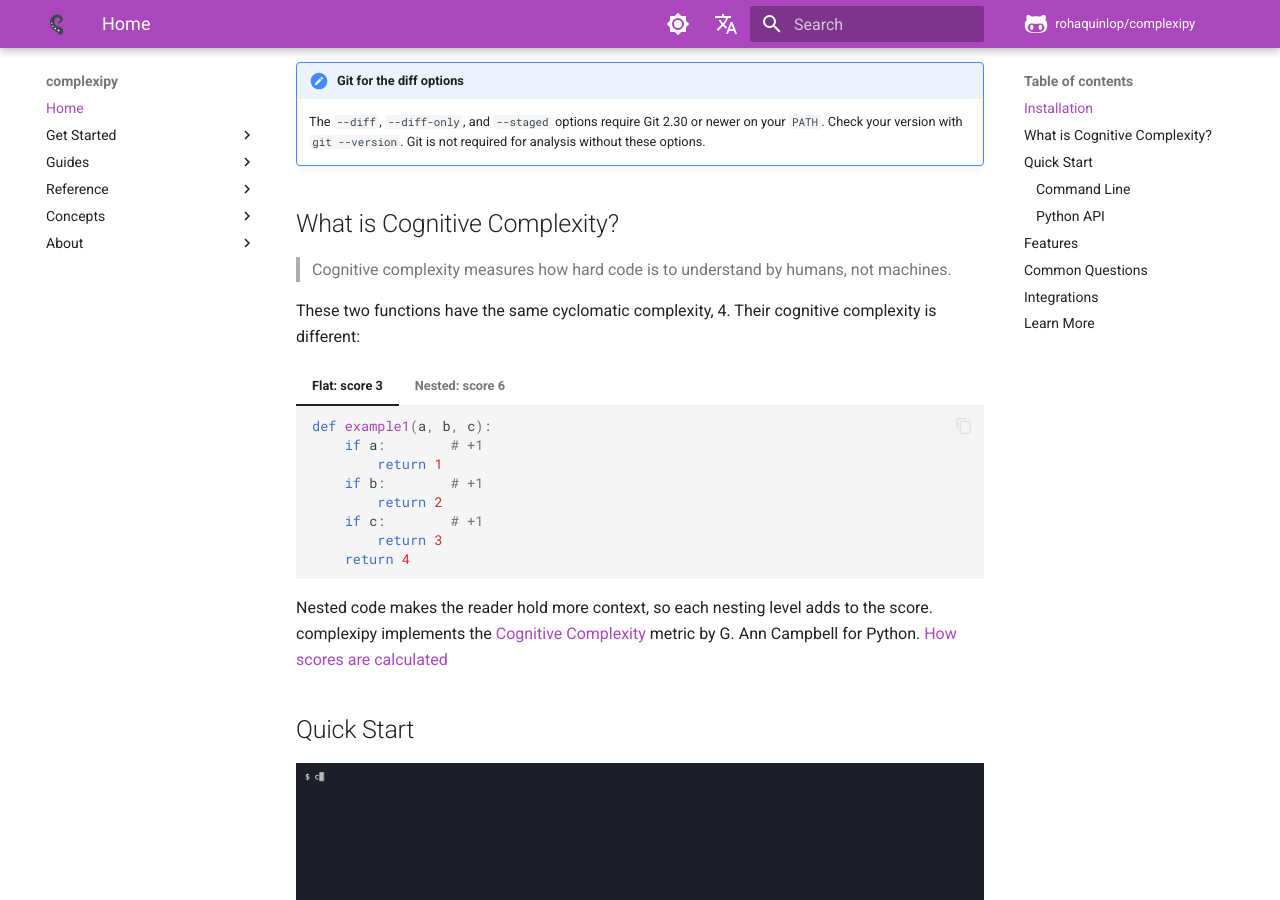
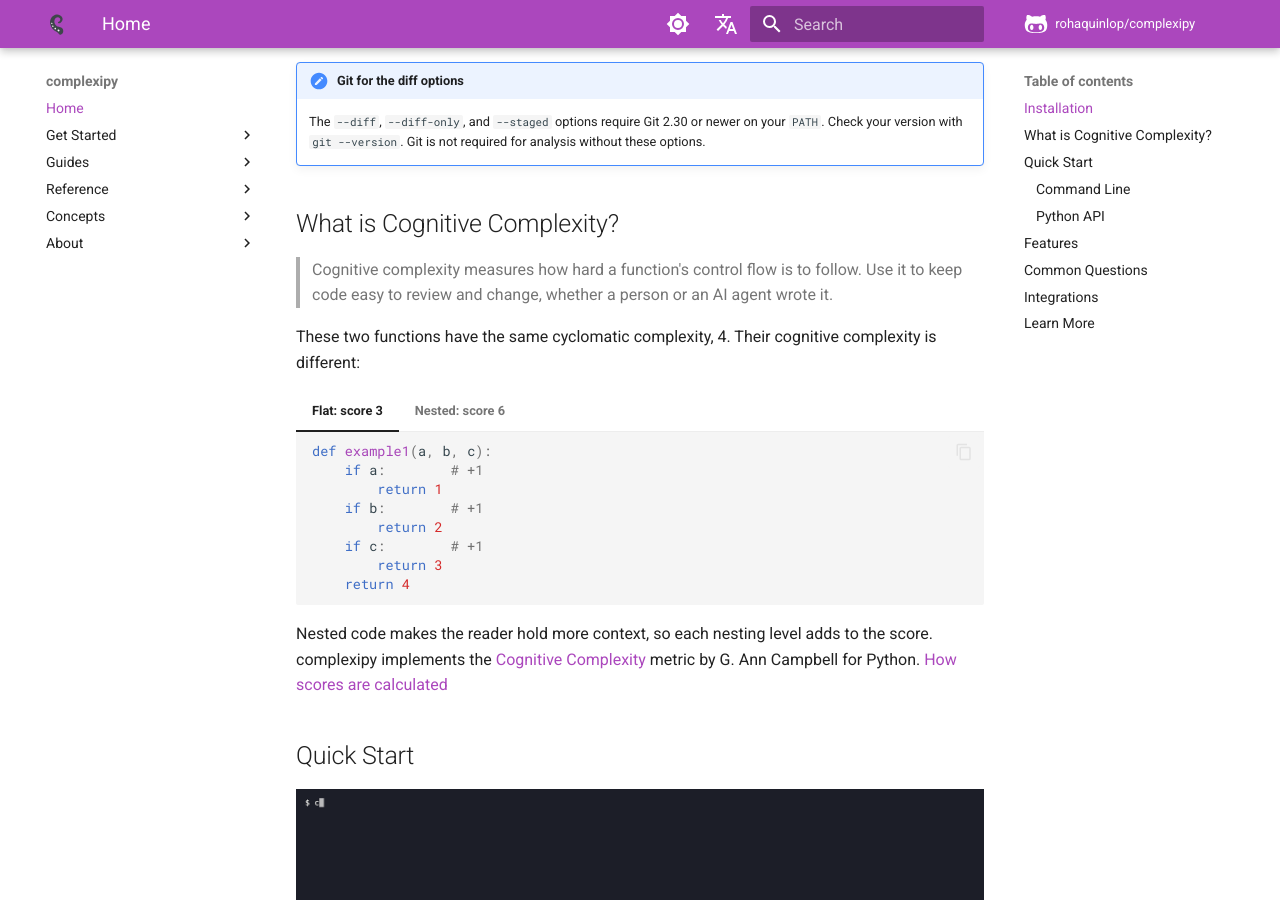
Before and after one commit to rohaquinlop/complexipy, an MkDocs documentation site: the page built from docs/index.md, in a window 1280 px wide and 900 px high, scrolled down 769 px. Built offline with MkDocs 1.6.1 and Material for MkDocs 9.7.7, drawn with Linux system fonts in a browser that asks for light colours; comment, search, counter and statistics services are not loaded.

Commit message:
docs(readme): describe what the score measures instead of who reads the code

```diff
--- a/docs/index.md
+++ b/docs/index.md
@@ -56,7 +56,7 @@
 
 ## What is Cognitive Complexity?
 
-> Cognitive complexity measures how hard code is to understand by humans, not machines.
+> Cognitive complexity measures how hard a function's control flow is to follow. Use it to keep code easy to review and change, whether a person or an AI agent wrote it.
 
 These two functions have the same cyclomatic complexity, 4. Their cognitive complexity is different:
 
```
Also changed, not shown: README.md (+1 -1 lines), docs/es/index.md (+1 -1 lines).
